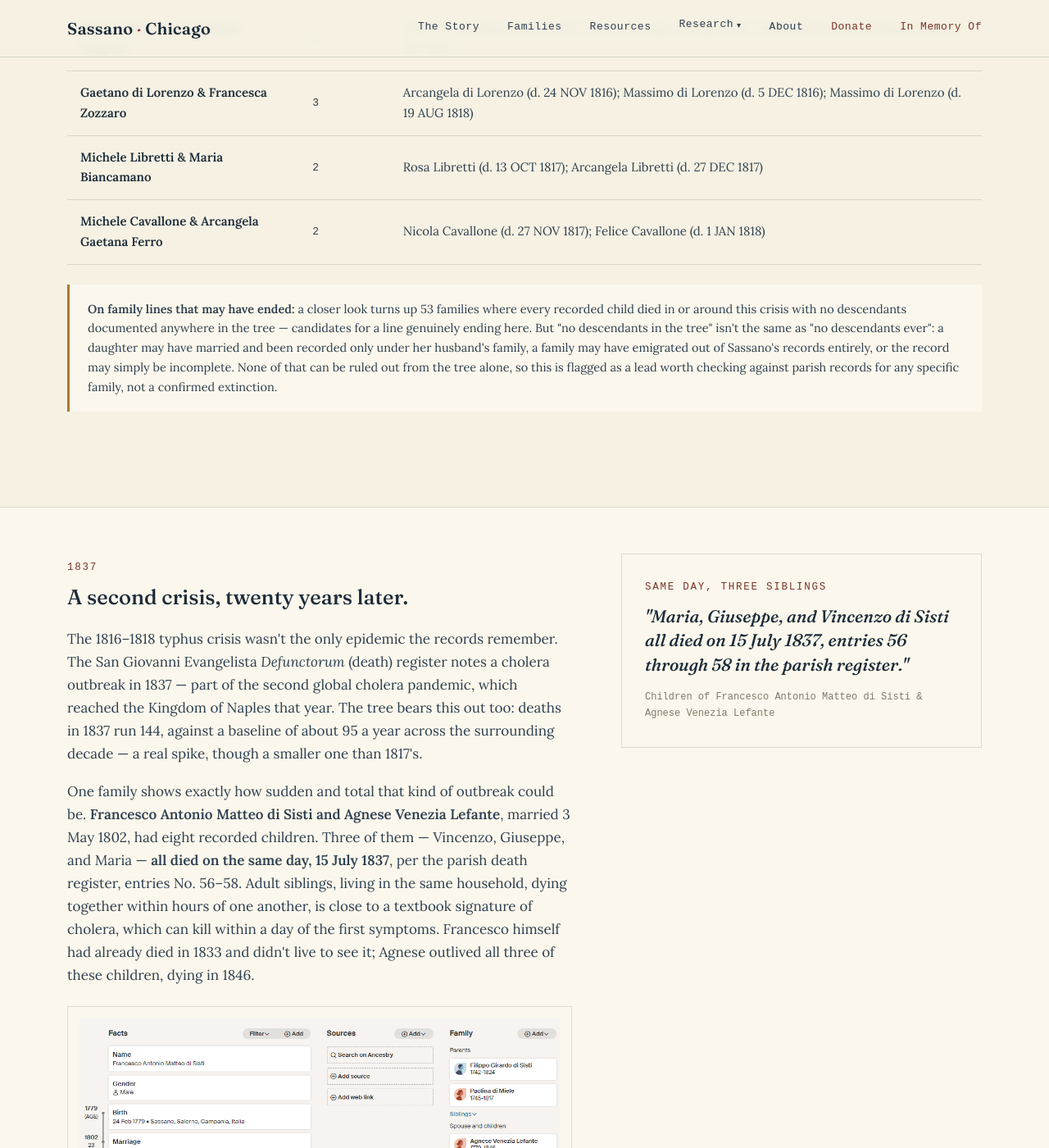
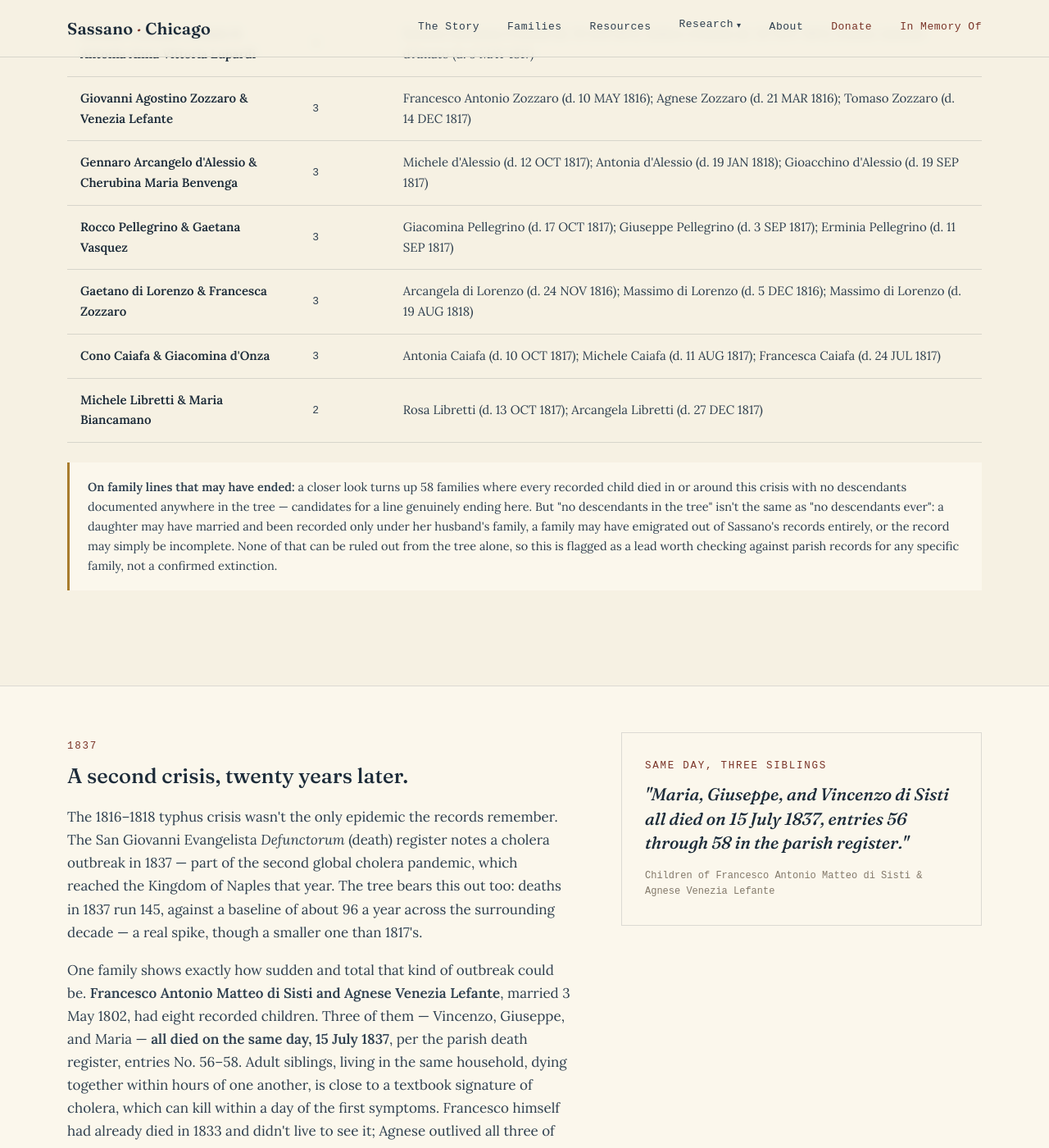
Before and after one commit to johncavallone/sassanochicago, a Jekyll site: the page built from records.html, in a window 1280 px wide and 1400 px high, scrolled down 13656 px. Shown: the whole window at 82% size. Built offline with Jekyll 4.4.1, drawn with Linux system fonts in a browser that asks for light colours; some web fonts are replaced; some of the changed text lies outside the part shown.

Commit message:
Add files via upload

```diff
--- a/records.html
+++ b/records.html
@@ -10,7 +10,7 @@ description: >-
 ---
 
 <div class="page-header">
-  <span class="eyebrow">Extremes across 24,342 individuals</span>
+  <span class="eyebrow">Extremes across 24,408 individuals</span>
   <h1>Notable records.</h1>
   <p class="lede">A few more questions worth asking of the full tree: which families were the largest, who married youngest, who married most often, which mothers may not have survived childbirth — and what actually happened to Sassano during the crisis years of 1816–1818 and 1837.</p>
 </div>
@@ -203,8 +203,9 @@ description: >-
       <span class="eyebrow">1816–1818</span>
       <h2 style="margin:12px 0 22px;">The years the tree remembers a famine.</h2>
       <p>Between 1815 and 1819, a volcanic eruption at Mount Tambora in Indonesia — the largest in recorded history — cooled the global climate enough to trigger widespread crop failure across Europe. 1816 became known as "The Year Without a Summer." Famine followed, and where famine goes, typhus and other disease follow close behind. Southern Italy was hit hard. In August 2021, Giuseppina Dede of the Museo del Cognome in Padula, Italy — a town just down the road from Sassano — independently confirmed this from her own records: a typhus fever epidemic, <i>tifo petecchiale</i>, struck the area in 1817. That's a genuine, unprompted match to what the tree already showed.</p>
-      <p>The tree shows it clearly, without needing to be told the history first: deaths jump from a baseline of about 77 a year to <b>181 a year on average across 1816–1818</b> — a 2.35× spike, the largest yet across eight tree updates. 1817 alone recorded <b>325 deaths</b>, by far the worst single year anywhere in the tree's 380-year span. The town's own parish population records tell the same story at an even sharper edge: against a population of roughly 3,700, 1817 saw <b>389 church deaths — a 10.5% death rate in a single year</b>, more than triple the surrounding decades' norm.</p>
-      <p>The hardest-hit surname is back to <b>Calandriello</b> (24 deaths in the three-year window), just ahead of d'Amato and d'Alessio (23 each). Seventy-seven individual families lost two or more children within the same three years — the worst single case, <b>Giuseppe Gennaro Russo &amp; Angelica Burzo</b>, lost five adult children in barely two years. Their line still continued — most of those five had already had children of their own — but it's hard to imagine what those two years were actually like for them.</p>
+      <p>The tree shows it clearly, without needing to be told the history first: deaths jump from a baseline of about 78 a year to <b>187 a year on average across 1816–1818</b> — a 2.39× spike, the largest yet across nine tree updates. 1817 alone recorded <b>341 deaths</b>, by far the worst single year anywhere in the tree's 380-year span. The town's own parish population records tell the same story at an even sharper edge: against a population of roughly 3,700, 1817 saw <b>389 church deaths — a 10.5% death rate in a single year</b>, more than triple the surrounding decades' norm.</p>
+      <p>The hardest-hit surname is <b>Calandriello</b> (26 deaths in the three-year window), followed by d'Amato and d'Alessio (23 each). Seventy-nine individual families lost two or more children within the same three years — the worst single case, <b>Giuseppe Gennaro Russo &amp; Angelica Burzo</b>, lost five adult children in barely two years. Their line still continued — most of those five had already had children of their own — but it's hard to imagine what those two years were actually like for them.</p>
+      <p>A second case cuts even deeper. <b>Cono Caiafa and Giacomina d'Onza</b> lost three of their children within an 11-week span in the summer and fall of 1817 — Francesca (not yet a year old, d. 24 Jul), Michele (age 8, d. 11 Aug), and Antonia (age 11, d. 10 Oct) — and Giacomina herself died in the middle of it, on 27 Aug, not yet 40. Unlike the Russo family, this wasn't a household that lost its children and carried on: it lost its mother too, in the same few weeks, which is about as direct a sign as the records offer that this was a household-wide illness, not a string of unrelated tragedies.</p>
 
       <div class="source-images">
         <figure class="source-img">
@@ -218,9 +219,9 @@ description: >-
       </div>
     </div>
     <div class="pullcard">
-      <span class="eyebrow">The worst year</span>
-      <blockquote>"1817 recorded 325 deaths — more than quadruple a normal year, and the worst single year anywhere in 380 years of records."</blockquote>
-      <div class="attrib">Baseline: ~77 deaths/year, 1795–1815</div>
+      <span class="eyebrow">A household lost together</span>
+      <blockquote>"Giacomina d'Onza died 27 Aug 1817, between two of her own children — one nine days before her, one six weeks after."</blockquote>
+      <div class="attrib">Cono Caiafa &amp; Giacomina d'Onza — three children and the mother, all within 11 weeks</div>
     </div>
   </div>
 </section>
@@ -233,83 +234,83 @@ description: >-
     <div class="yr-chart">
         <div class="yr-row">
           <span class="yr-label">1810</span>
-          <div class="yr-bar-track"><div class="yr-bar" style="width:40%;"></div></div>
+          <div class="yr-bar-track"><div class="yr-bar" style="width:39%;"></div></div>
           <span class="yr-count">133</span>
         </div>
         <div class="yr-row">
           <span class="yr-label">1811</span>
-          <div class="yr-bar-track"><div class="yr-bar" style="width:22%;"></div></div>
-          <span class="yr-count">74</span>
+          <div class="yr-bar-track"><div class="yr-bar" style="width:21%;"></div></div>
+          <span class="yr-count">75</span>
         </div>
         <div class="yr-row">
           <span class="yr-label">1812</span>
           <div class="yr-bar-track"><div class="yr-bar" style="width:27%;"></div></div>
-          <span class="yr-count">90</span>
+          <span class="yr-count">93</span>
         </div>
         <div class="yr-row">
           <span class="yr-label">1813</span>
-          <div class="yr-bar-track"><div class="yr-bar" style="width:20%;"></div></div>
+          <div class="yr-bar-track"><div class="yr-bar" style="width:19%;"></div></div>
           <span class="yr-count">68</span>
         </div>
         <div class="yr-row">
           <span class="yr-label">1814</span>
-          <div class="yr-bar-track"><div class="yr-bar" style="width:25%;"></div></div>
-          <span class="yr-count">82</span>
+          <div class="yr-bar-track"><div class="yr-bar" style="width:24%;"></div></div>
+          <span class="yr-count">84</span>
         </div>
         <div class="yr-row">
           <span class="yr-label">1815</span>
-          <div class="yr-bar-track"><div class="yr-bar" style="width:33%;"></div></div>
-          <span class="yr-count">108</span>
+          <div class="yr-bar-track"><div class="yr-bar" style="width:32%;"></div></div>
+          <span class="yr-count">110</span>
         </div>
         <div class="yr-row">
           <span class="yr-label" style="color:var(--brick); font-weight:600;">1816</span>
-          <div class="yr-bar-track"><div class="yr-bar" style="width:32%;"></div></div>
-          <span class="yr-count" style="color:var(--brick); font-weight:600;">105</span>
+          <div class="yr-bar-track"><div class="yr-bar" style="width:31%;"></div></div>
+          <span class="yr-count" style="color:var(--brick); font-weight:600;">106</span>
         </div>
         <div class="yr-row">
           <span class="yr-label" style="color:var(--brick); font-weight:600;">1817</span>
           <div class="yr-bar-track"><div class="yr-bar" style="width:100%;"></div></div>
-          <span class="yr-count" style="color:var(--brick); font-weight:600;">325</span>
+          <span class="yr-count" style="color:var(--brick); font-weight:600;">341</span>
         </div>
         <div class="yr-row">
           <span class="yr-label" style="color:var(--brick); font-weight:600;">1818</span>
-          <div class="yr-bar-track"><div class="yr-bar" style="width:34%;"></div></div>
-          <span class="yr-count" style="color:var(--brick); font-weight:600;">113</span>
+          <div class="yr-bar-track"><div class="yr-bar" style="width:33%;"></div></div>
+          <span class="yr-count" style="color:var(--brick); font-weight:600;">114</span>
         </div>
         <div class="yr-row">
           <span class="yr-label">1819</span>
           <div class="yr-bar-track"><div class="yr-bar" style="width:20%;"></div></div>
-          <span class="yr-count">67</span>
+          <span class="yr-count">69</span>
         </div>
         <div class="yr-row">
           <span class="yr-label">1820</span>
-          <div class="yr-bar-track"><div class="yr-bar" style="width:24%;"></div></div>
+          <div class="yr-bar-track"><div class="yr-bar" style="width:23%;"></div></div>
           <span class="yr-count">80</span>
         </div>
         <div class="yr-row">
           <span class="yr-label">1821</span>
-          <div class="yr-bar-track"><div class="yr-bar" style="width:19%;"></div></div>
-          <span class="yr-count">62</span>
+          <div class="yr-bar-track"><div class="yr-bar" style="width:18%;"></div></div>
+          <span class="yr-count">63</span>
         </div>
         <div class="yr-row">
           <span class="yr-label">1822</span>
-          <div class="yr-bar-track"><div class="yr-bar" style="width:28%;"></div></div>
-          <span class="yr-count">93</span>
+          <div class="yr-bar-track"><div class="yr-bar" style="width:27%;"></div></div>
+          <span class="yr-count">94</span>
         </div>
         <div class="yr-row">
           <span class="yr-label">1823</span>
-          <div class="yr-bar-track"><div class="yr-bar" style="width:26%;"></div></div>
+          <div class="yr-bar-track"><div class="yr-bar" style="width:24%;"></div></div>
           <span class="yr-count">85</span>
         </div>
         <div class="yr-row">
           <span class="yr-label">1824</span>
-          <div class="yr-bar-track"><div class="yr-bar" style="width:22%;"></div></div>
+          <div class="yr-bar-track"><div class="yr-bar" style="width:21%;"></div></div>
           <span class="yr-count">73</span>
         </div>
         <div class="yr-row">
           <span class="yr-label">1825</span>
-          <div class="yr-bar-track"><div class="yr-bar" style="width:43%;"></div></div>
-          <span class="yr-count">142</span>
+          <div class="yr-bar-track"><div class="yr-bar" style="width:42%;"></div></div>
+          <span class="yr-count">144</span>
         </div>    </div>
   </div>
 </section>
@@ -320,14 +321,14 @@ description: >-
     <table class="rec-table">
       <thead><tr><th>#</th><th>Surname</th><th>Deaths, 1816–1818</th></tr></thead>
       <tbody>
-        <tr><td class="mono">1</td><td class="strong">Calandriello</td><td class="mono">24</td></tr>
+        <tr><td class="mono">1</td><td class="strong">Calandriello</td><td class="mono">26</td></tr>
         <tr><td class="mono">2</td><td class="strong">d'Amato</td><td class="mono">23</td></tr>
         <tr><td class="mono">3</td><td class="strong">d'Alessio</td><td class="mono">23</td></tr>
-        <tr><td class="mono">4</td><td class="strong">Petrizzo</td><td class="mono">16</td></tr>
+        <tr><td class="mono">4</td><td class="strong">Petrizzo</td><td class="mono">17</td></tr>
         <tr><td class="mono">5</td><td class="strong">di Miele</td><td class="mono">16</td></tr>
-        <tr><td class="mono">6</td><td class="strong">Feminella</td><td class="mono">14</td></tr>
-        <tr><td class="mono">7</td><td class="strong">Carlo</td><td class="mono">13</td></tr>
-        <tr><td class="mono">8</td><td class="strong">Trotta</td><td class="mono">13</td></tr>
+        <tr><td class="mono">6</td><td class="strong">Feminella</td><td class="mono">16</td></tr>
+        <tr><td class="mono">7</td><td class="strong">Carlo</td><td class="mono">14</td></tr>
+        <tr><td class="mono">8</td><td class="strong">Trotta</td><td class="mono">14</td></tr>
         <tr><td class="mono">9</td><td class="strong">Romaniello</td><td class="mono">13</td></tr>
         <tr><td class="mono">10</td><td class="strong">Libretti</td><td class="mono">12</td></tr>
         <tr><td class="mono">11</td><td class="strong">Arnone</td><td class="mono">12</td></tr>
@@ -354,12 +355,12 @@ description: >-
         <tr><td class="strong">Gennaro Arcangelo d'Alessio &amp; Cherubina Maria Benvenga</td><td class="mono">3</td><td>Michele d'Alessio (d. 12 OCT 1817); Antonia d'Alessio (d. 19 JAN 1818); Gioacchino d'Alessio (d. 19 SEP 1817)</td></tr>
         <tr><td class="strong">Rocco Pellegrino &amp; Gaetana Vasquez</td><td class="mono">3</td><td>Giacomina Pellegrino (d. 17 OCT 1817); Giuseppe Pellegrino (d. 3 SEP 1817); Erminia Pellegrino (d. 11 SEP 1817)</td></tr>
         <tr><td class="strong">Gaetano di Lorenzo &amp; Francesca Zozzaro</td><td class="mono">3</td><td>Arcangela di Lorenzo (d. 24 NOV 1816); Massimo di Lorenzo (d. 5 DEC 1816); Massimo di Lorenzo (d. 19 AUG 1818)</td></tr>
-        <tr><td class="strong">Michele Libretti &amp; Maria Biancamano</td><td class="mono">2</td><td>Rosa Libretti (d. 13 OCT 1817); Arcangela Libretti (d. 27 DEC 1817)</td></tr>
-        <tr><td class="strong">Michele Cavallone &amp; Arcangela Gaetana Ferro</td><td class="mono">2</td><td>Nicola Cavallone (d. 27 NOV 1817); Felice Cavallone (d. 1 JAN 1818)</td></tr>      </tbody>
+        <tr><td class="strong">Cono Caiafa &amp; Giacomina d'Onza</td><td class="mono">3</td><td>Antonia Caiafa (d. 10 OCT 1817); Michele Caiafa (d. 11 AUG 1817); Francesca Caiafa (d. 24 JUL 1817)</td></tr>
+        <tr><td class="strong">Michele Libretti &amp; Maria Biancamano</td><td class="mono">2</td><td>Rosa Libretti (d. 13 OCT 1817); Arcangela Libretti (d. 27 DEC 1817)</td></tr>      </tbody>
     </table>
 
     <div class="note-box" style="margin-top:24px;">
-      <b>On family lines that may have ended:</b> a closer look turns up 53 families where every recorded child died in or around this crisis with no descendants documented anywhere in the tree — candidates for a line genuinely ending here. But "no descendants in the tree" isn't the same as "no descendants ever": a daughter may have married and been recorded only under her husband's family, a family may have emigrated out of Sassano's records entirely, or the record may simply be incomplete. None of that can be ruled out from the tree alone, so this is flagged as a lead worth checking against parish records for any specific family, not a confirmed extinction.
+      <b>On family lines that may have ended:</b> a closer look turns up 58 families where every recorded child died in or around this crisis with no descendants documented anywhere in the tree — candidates for a line genuinely ending here. But "no descendants in the tree" isn't the same as "no descendants ever": a daughter may have married and been recorded only under her husband's family, a family may have emigrated out of Sassano's records entirely, or the record may simply be incomplete. None of that can be ruled out from the tree alone, so this is flagged as a lead worth checking against parish records for any specific family, not a confirmed extinction.
     </div>
   </div>
 </section>
@@ -369,7 +370,7 @@ description: >-
     <div class="prose">
       <span class="eyebrow">1837</span>
       <h2 style="margin:12px 0 22px;">A second crisis, twenty years later.</h2>
-      <p>The 1816–1818 typhus crisis wasn't the only epidemic the records remember. The San Giovanni Evangelista <i>Defunctorum</i> (death) register notes a cholera outbreak in 1837 — part of the second global cholera pandemic, which reached the Kingdom of Naples that year. The tree bears this out too: deaths in 1837 run 144, against a baseline of about 95 a year across the surrounding decade — a real spike, though a smaller one than 1817's.</p>
+      <p>The 1816–1818 typhus crisis wasn't the only epidemic the records remember. The San Giovanni Evangelista <i>Defunctorum</i> (death) register notes a cholera outbreak in 1837 — part of the second global cholera pandemic, which reached the Kingdom of Naples that year. The tree bears this out too: deaths in 1837 run 145, against a baseline of about 96 a year across the surrounding decade — a real spike, though a smaller one than 1817's.</p>
 
       <p>One family shows exactly how sudden and total that kind of outbreak could be. <b>Francesco Antonio Matteo di Sisti and Agnese Venezia Lefante</b>, married 3 May 1802, had eight recorded children. Three of them — Vincenzo, Giuseppe, and Maria — <b>all died on the same day, 15 July 1837</b>, per the parish death register, entries No. 56–58. Adult siblings, living in the same household, dying together within hours of one another, is close to a textbook signature of cholera, which can kill within a day of the first symptoms. Francesco himself had already died in 1833 and didn't live to see it; Agnese outlived all three of these children, dying in 1846.</p>
 
@@ -395,3 +396,9 @@ description: >-
     </div>
   </div>
 </section>
+
+<div class="wrap" style="padding: 40px 32px;">
+  <div class="note-box">
+    Want to explore the underlying data yourself? See the <a href="http://sites.rootsmagic.com/Sassano-Chicago/" target="_blank" rel="noopener" style="color:var(--brick);">Sassano–Chicago Pedigree Tree</a>, the full 18,800+ individual RootsMagic tree this analysis is drawn from.
+  </div>
+</div>
```
Also changed, not shown: other parts of records.html (+1 -1 lines), family-alliances.html (+10 -7 lines), gallery.html (+7 -2 lines), longevity.html (+10 -7 lines), sassano-marriages.html (+34 -30 lines), twins.html (+13 -7 lines), assets/images/gallery/Jerry-Rispoli.jpg (added), 1 other file.
